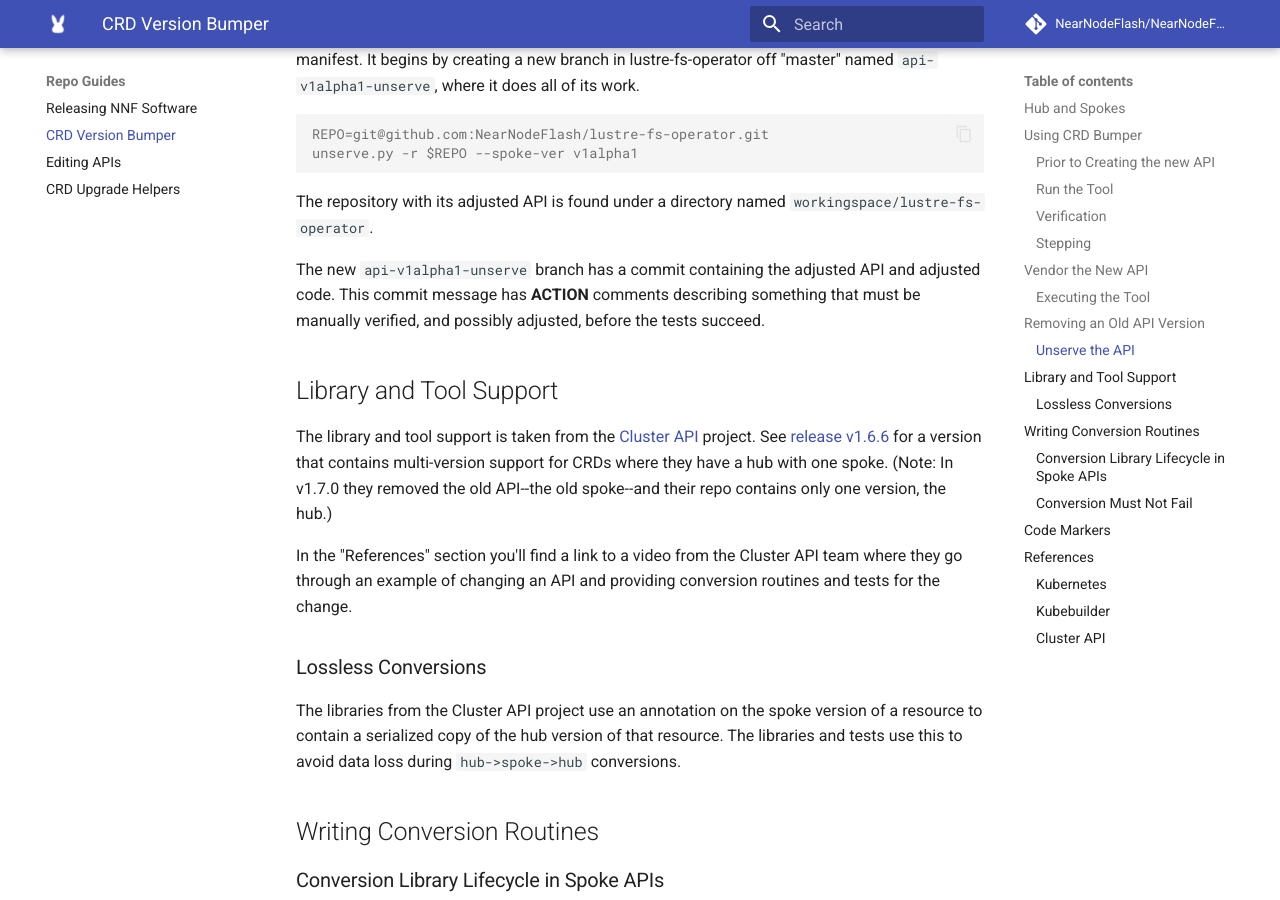
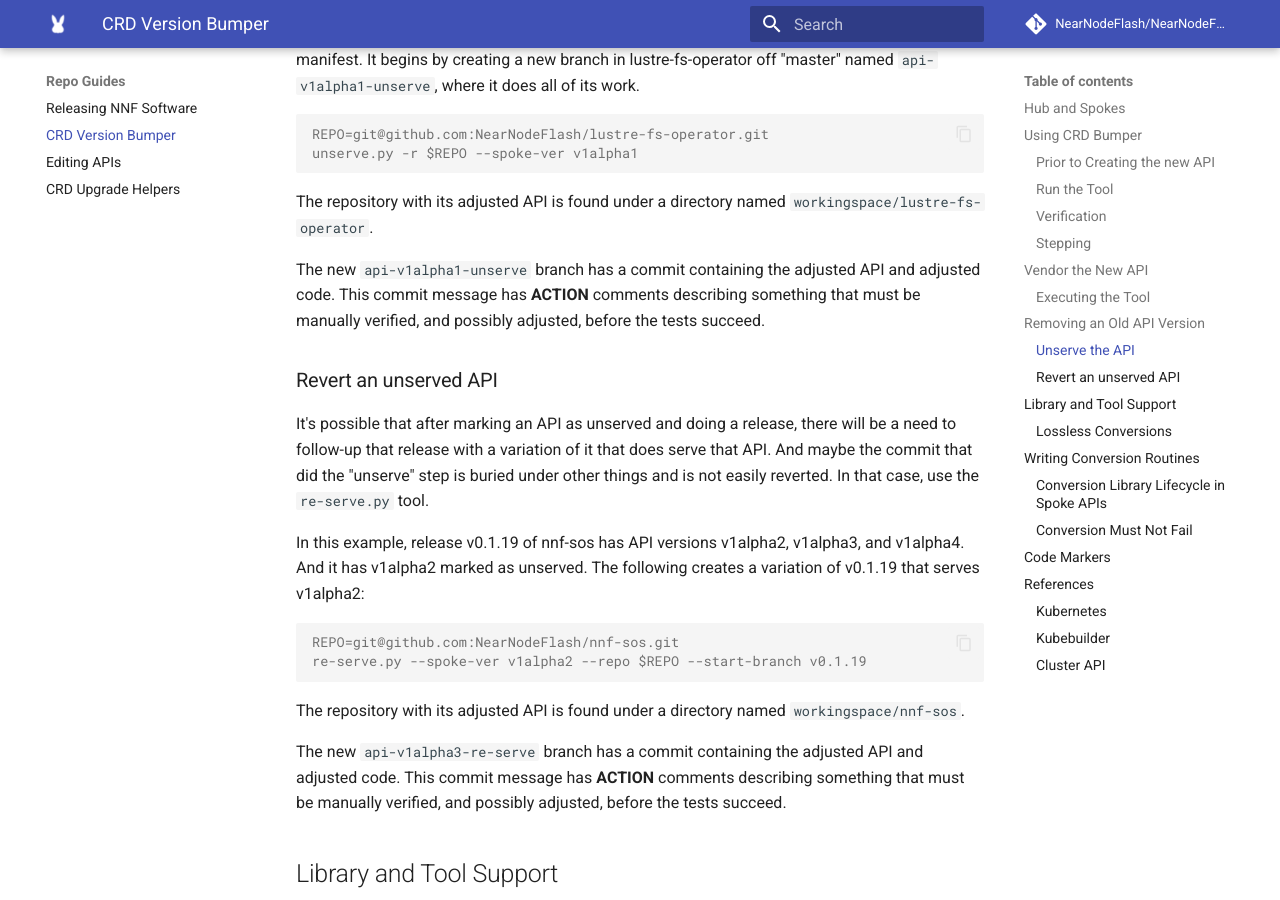
Before and after one commit to NearNodeFlash/NearNodeFlash.github.io, an MkDocs documentation site: the page built from docs/repo-guides/crd-bumper/readme.md, in a window 1280 px wide and 900 px high, scrolled down 2962 px. Built offline with MkDocs 1.6.1 and Material for MkDocs 9.7.7, drawn with Linux system fonts in a browser that asks for light colours; comment, search, counter and statistics services are not loaded; the version menu is left out.

Commit message:
Document re-serve crd-bumper tool
Signed-off-by: Dean Roehrich <dean.roehrich@hpe.com>

````diff
--- a/docs/repo-guides/crd-bumper/readme.md
+++ b/docs/repo-guides/crd-bumper/readme.md
@@ -95,6 +95,21 @@ The repository with its adjusted API is found under a directory named `workingsp
 
 The new `api-v1alpha1-unserve` branch has a commit containing the adjusted API and adjusted code. This commit message has **ACTION** comments describing something that must be manually verified, and possibly adjusted, before the tests succeed.
 
+### Revert an unserved API
+
+It's possible that after marking an API as unserved and doing a release, there will be a need to follow-up that release with a variation of it that does serve that API. And maybe the commit that did the "unserve" step is buried under other things and is not easily reverted. In that case, use the `re-serve.py` tool.
+
+In this example, release v0.1.19 of nnf-sos has API versions v1alpha2, v1alpha3, and v1alpha4. And it has v1alpha2 marked as unserved. The following creates a variation of v0.1.19 that serves v1alpha2:
+
+```console
+REPO=git@github.com:NearNodeFlash/nnf-sos.git
+re-serve.py --spoke-ver v1alpha2 --repo $REPO --start-branch v0.1.19
+```
+
+The repository with its adjusted API is found under a directory named `workingspace/nnf-sos`.
+
+The new `api-v1alpha3-re-serve` branch has a commit containing the adjusted API and adjusted code. This commit message has **ACTION** comments describing something that must be manually verified, and possibly adjusted, before the tests succeed.
+
 ## Library and Tool Support
 
 The library and tool support is taken from the [Cluster API](https://github.com/kubernetes-sigs/cluster-api) project. See [release v1.6.6](https://github.com/kubernetes-sigs/cluster-api/tree/release-1.6) for a version that contains multi-version support for CRDs where they have a hub with one spoke. (Note: In v1.7.0 they removed the old API--the old spoke--and their repo contains only one version, the hub.)
````
